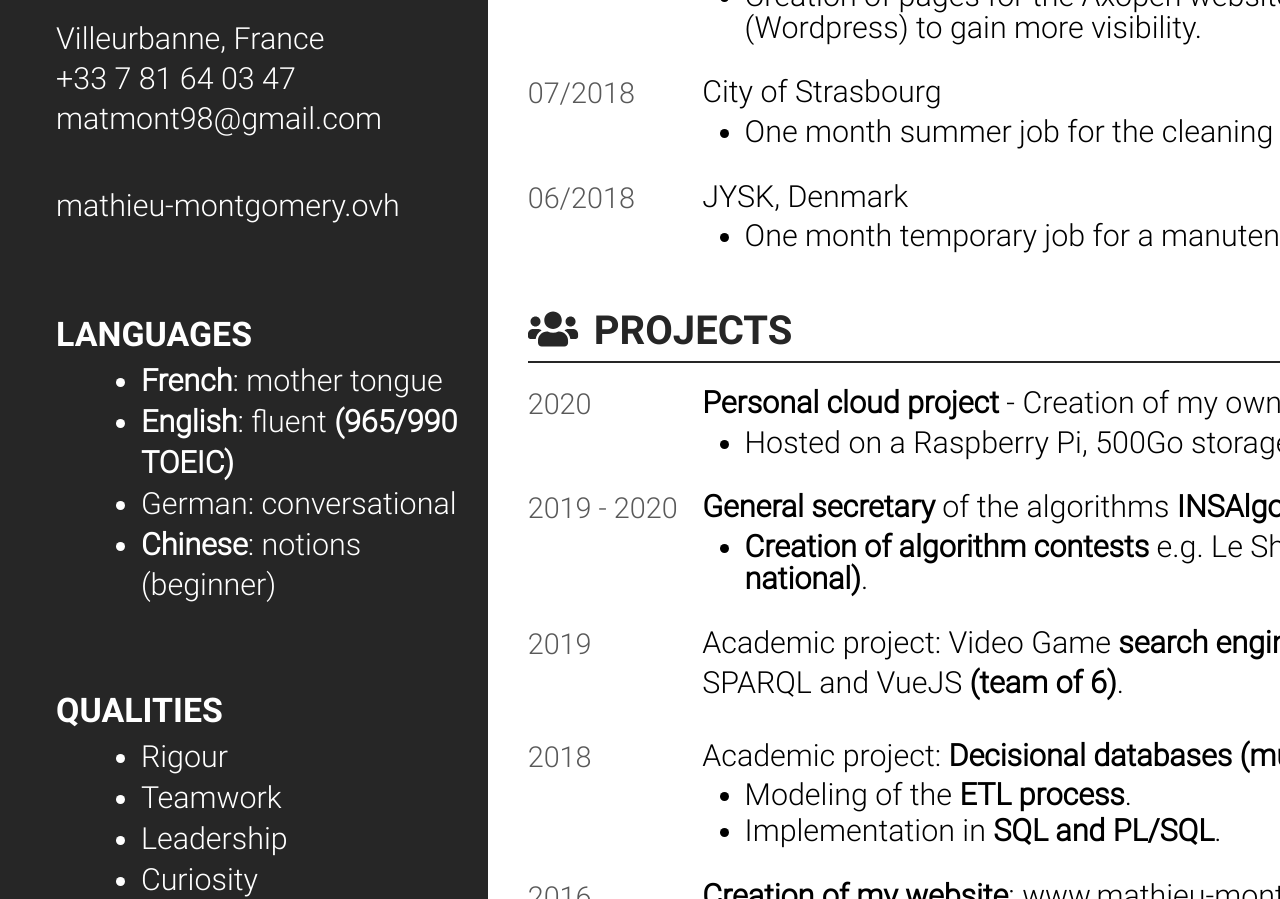
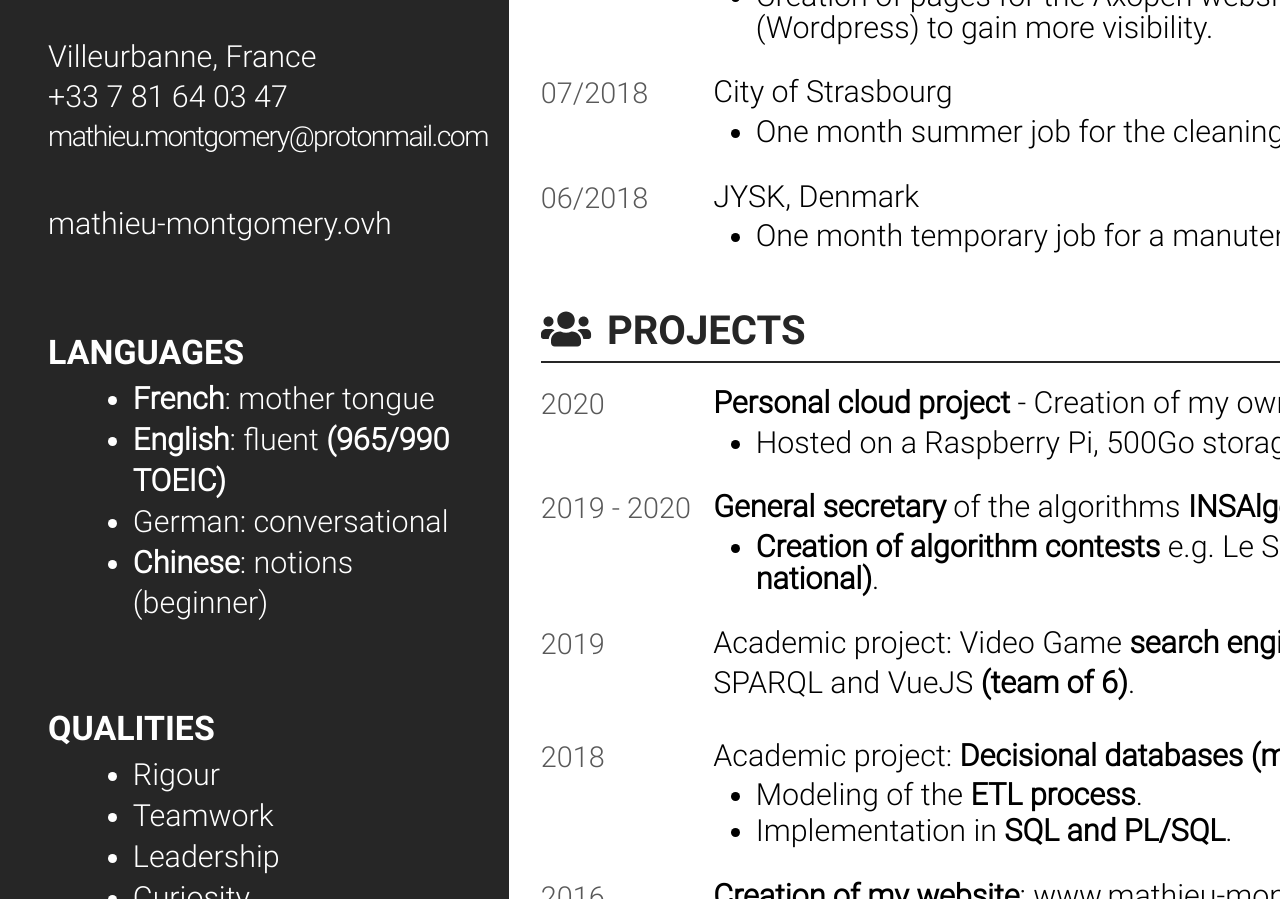
Before and after one commit to LittleMat/CV_in_web, a website built with webpack: page dist/index.html in a window 1280 px wide. Shown: the part 816-1715 px from the top of the page. Built offline with nearby package versions, Linux system fonts and the light colour scheme; some packages are replaced by stand-ins of ours; a web font is replaced by a local one.

Commit message:
Protonmail

```diff
--- a/cv_english.json
+++ b/cv_english.json
@@ -11,7 +11,7 @@
 			"nationality" : "French",
 			"address" : "Villeurbanne, France ",
 			"phone" : "+33 7 81 64 03 47",
-			"email" : "matmont98@gmail.com",
+			"email" : "mathieu.montgomery@protonmail.com",
 			"personnal_website" : "mathieu-montgomery.ovh"
 		},
 		"small_components" : [
--- a/cv_english_security.json
+++ b/cv_english_security.json
@@ -11,7 +11,7 @@
 			"nationality" : "French",
 			"address" : "Villeurbanne, France ",
 			"phone" : "+33 7 81 64 03 47",
-			"email" : "matmont98@gmail.com",
+			"email" : "mathieu.montgomery@protonmail.com",
 			"personnal_website" : "mathieu-montgomery.ovh"
 		},
 		"small_components" : [
--- a/src/patterns/personnal.pattern.js
+++ b/src/patterns/personnal.pattern.js
@@ -25,7 +25,7 @@ export default class PersonnalPattern {
 
 				<div id="address" class="small_info small_info_space">${this.address}</div>
 				<div id="phone" class="small_info">${this.phone}</div>
-				<div id="email" class="small_info">${this.email}</div>
+				<div id="email" class="small_info small_info_email">${this.email}</div>
 
 				<div id="mobility" class="small_info small_info_space">${this.mobility}</div>
 
--- a/src/scss/custom.scss
+++ b/src/scss/custom.scss
@@ -15,12 +15,12 @@ $theme-colors: (
   "primary": $color_main,
 );
 
-$part_1_width: 230px;
+$part_1_width: 240px;
 $part_2_width: 793.7px - $part_1_width;
 $space_small: 10mm;
 $space_big: 5mm;
-$padding_left_panel:7mm;
-$padding_right_panel:5mm 8mm 5mm 5mm;
+$padding_left_panel:6mm;
+$padding_right_panel:5mm 8mm 5mm 4mm;
 
 $date_width: 16%;
 
@@ -30,6 +30,7 @@ $font_title: Roboto-Bold;
 $size_title: 5mm;
 $font_text: Roboto-Light;
 $size_text: 3.8mm;
+$size_text_email: 3mm;
 $size_small_text: 3.3mm;
 $line_height_text: 5mm;
 $size_date: 3.6mm;
@@ -120,6 +121,10 @@ h1 {
 // --------------------------------------------------------------
 //						Small component
 // --------------------------------------------------------------
+.small_info_email{
+	font-size: $size_text - 0.25mm;
+	letter-spacing: -0.20mm;
+}
 
 .small_component_holder{
 	margin-top: $space_small;
```
